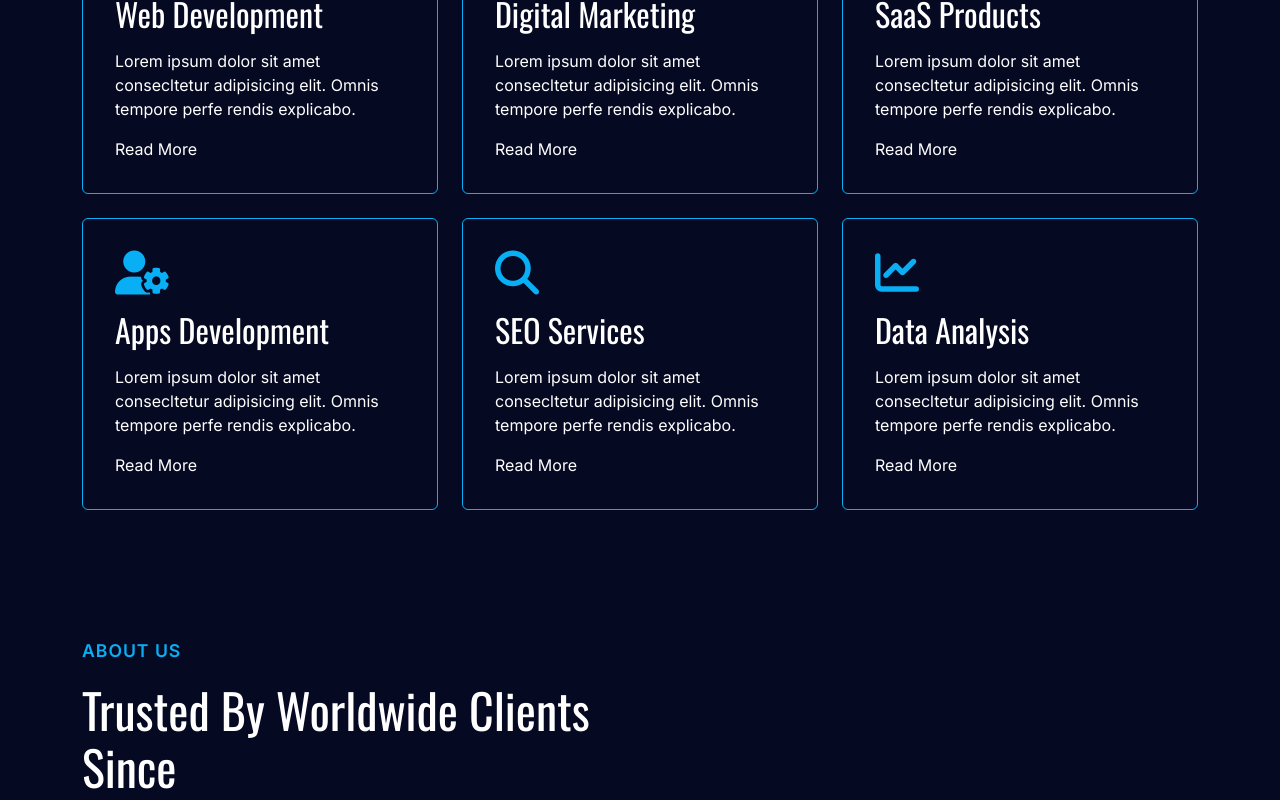
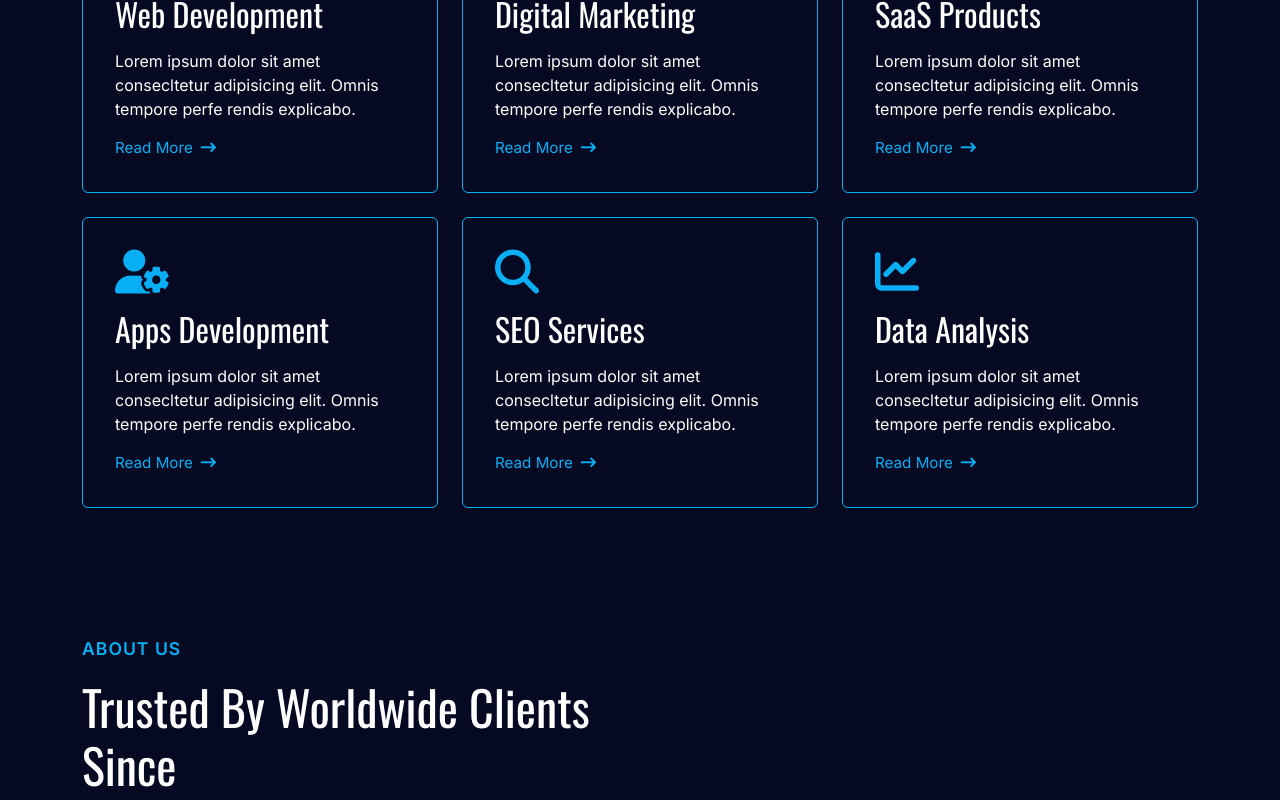
Before and after one commit to stpl-skishorUI/ShauryaTechnosoft-NewDesign, an Angular app: page /home1 in a window 1280 px wide. Shown: the part 1200-2000 px from the top of the page. Built offline with nearby package versions, Linux system fonts and the light colour scheme.

Commit message:
added animation to icons in button

```diff
--- a/src/app/home1/home1.component.html
+++ b/src/app/home1/home1.component.html
@@ -111,56 +111,56 @@
             <div class="row g-4">
                 <div class="col-sm-4">
                     <div class="card card-body">
-                        <i class="fa-solid fa-code"></i>
+                        <i class="fa-solid fa-code service-icon"></i>
                         <h2>Web Development</h2>
                         <p>Lorem ipsum dolor sit amet consecltetur adipisicing elit. Omnis tempore perfe rendis
                             explicabo.</p>
-                        <a class="text-main" href="#">Read More</a>
+                        <a class="text-main" href="#">Read More<i class="fa-solid fa-arrow-right-long ms-2"></i></a>
                     </div>
                 </div>
                 <div class="col-sm-4">
                     <div class="card card-body">
-                        <i class="fa-solid fa-dice-d20"></i>
+                        <i class="fa-solid fa-dice-d20 service-icon"></i>
                         <h2>Digital Marketing</h2>
                         <p>Lorem ipsum dolor sit amet consecltetur adipisicing elit. Omnis tempore perfe rendis
                             explicabo.</p>
-                        <a class="text-main" href="#">Read More</a>
+                        <a class="text-main" href="#">Read More<i class="fa-solid fa-arrow-right-long ms-2"></i></a>
                     </div>
                 </div>
                 <div class="col-sm-4">
                     <div class="card card-body">
-                        <i class="fa-solid fa-laptop-code"></i>
+                        <i class="fa-solid fa-laptop-code service-icon"></i>
                         <h2>SaaS Products</h2>
                         <p>Lorem ipsum dolor sit amet consecltetur adipisicing elit. Omnis tempore perfe rendis
                             explicabo.</p>
-                        <a class="text-main" href="#">Read More</a>
+                        <a class="text-main" href="#">Read More<i class="fa-solid fa-arrow-right-long ms-2"></i></a>
                     </div>
                 </div>
                 <div class="col-sm-4">
                     <div class="card card-body">
-                        <i class="fa-solid fa-user-gear"></i>
+                        <i class="fa-solid fa-user-gear service-icon"></i>
                         <h2>Apps Development</h2>
                         <p>Lorem ipsum dolor sit amet consecltetur adipisicing elit. Omnis tempore perfe rendis
                             explicabo.</p>
-                        <a class="text-main" href="#">Read More</a>
+                        <a class="text-main" href="#">Read More<i class="fa-solid fa-arrow-right-long ms-2"></i></a>
                     </div>
                 </div>
                 <div class="col-sm-4">
                     <div class="card card-body">
-                        <i class="fa-solid fa-magnifying-glass"></i>
+                        <i class="fa-solid fa-magnifying-glass service-icon"></i>
                         <h2>SEO Services</h2>
                         <p>Lorem ipsum dolor sit amet consecltetur adipisicing elit. Omnis tempore perfe rendis
                             explicabo.</p>
-                        <a class="text-main" href="#">Read More</a>
+                        <a class="text-main" href="#">Read More<i class="fa-solid fa-arrow-right-long ms-2"></i></a>
                     </div>
                 </div>
                 <div class="col-sm-4">
                     <div class="card card-body">
-                        <i class="fa-solid fa-chart-line"></i>
+                        <i class="fa-solid fa-chart-line service-icon"></i>
                         <h2>Data Analysis</h2>
                         <p>Lorem ipsum dolor sit amet consecltetur adipisicing elit. Omnis tempore perfe rendis
                             explicabo.</p>
-                        <a class="text-main" href="#">Read More</a>
+                        <a class="text-main" href="#">Read More<i class="fa-solid fa-arrow-right-long ms-2"></i></a>
                     </div>
                 </div>
             </div>
--- a/src/app/home1/home1.component.scss
+++ b/src/app/home1/home1.component.scss
@@ -64,16 +64,19 @@
     -webkit-transition: .3s ease-in-out;
     transition: all .3s ease-in-out;
 }
+
 .navbar-scroll {
-    background-color:var(--home1-main-color) !important;
+    background-color: var(--home1-main-color) !important;
     padding-block: 5px;
     transition: all .6s ease-in-out;
     box-shadow: 0 5px 5px 0 rgb(0 0 0 / 4%);
 }
-.navbar-scroll img{
+
+.navbar-scroll img {
     width: 150px;
     transition: all .6s ease-in-out;
 }
+
 .page-hero {
     position: relative;
     z-index: 0;
@@ -179,6 +182,7 @@
 a.text-main {
     color: var(--home1-main-color);
     text-decoration: none;
+    font-size: 0.95rem;
 }
 
 .text-main {
@@ -198,6 +202,21 @@ a.text-main {
     background-color: var(--home1-main-color);
     color: #fff;
     transition: all 0.5s ease-in-out 0s;
+}
+a.text-main:hover i,
+.btn-main:hover i {
+    -webkit-animation: bounceright 0.3s alternate ease infinite;
+    animation: bounceright 0.3s alternate ease infinite;
+}
+
+@keyframes bounceright {
+    from {
+        -webkit-transform: translateX(0);
+    }
+
+    to {
+        -webkit-transform: translateX(5px);
+    }
 }
 
 .small-heading {
@@ -242,16 +261,20 @@ a.text-main {
     transition: all 1s ease-in-out 0s;
     background-position: left;
 }
-
+#services .card:hover a,
+#services .card:hover .service-icon {
+    color: #fff;
+}
 #services .card:hover i {
-    color: #fff;
+    -webkit-animation: bounceright 0.3s alternate ease infinite;
+    animation: bounceright 0.3s alternate ease infinite;
 }
 
 #services .card.card-body {
     padding: 2rem;
 }
 
-#services .card i {
+#services .card .service-icon {
     font-size: 2.75rem;
     margin-bottom: 1rem;
     color: var(--home1-main-color);
@@ -263,7 +286,6 @@ a.text-main {
     color: #fff;
 }
 
-#services .card a,
 #services .card p {
     color: #fff;
 }
@@ -520,7 +542,8 @@ a.text-main {
     color: #bbb;
     margin-bottom: 1rem;
 }
-#footer .footer-bg{
+
+#footer .footer-bg {
     position: relative;
     color: #fff;
     padding-top: 4rem;
@@ -612,6 +635,7 @@ a.text-main {
 #footer #bottom a:hover {
     color: var(--home1-main-color);
 }
+
 .social-icons {
     display: flex;
 }
@@ -630,6 +654,7 @@ a.text-main {
 .social-icons a:hover {
     color: #000;
 }
+
 .scroll-top {
     position: fixed;
     bottom: 15px;
@@ -640,7 +665,7 @@ a.text-main {
     outline: none;
     width: 40px;
     height: 40px;
-    background-color:var(--home1-main-color);
+    background-color: var(--home1-main-color);
     color: #fff;
     border: none;
 }
```
